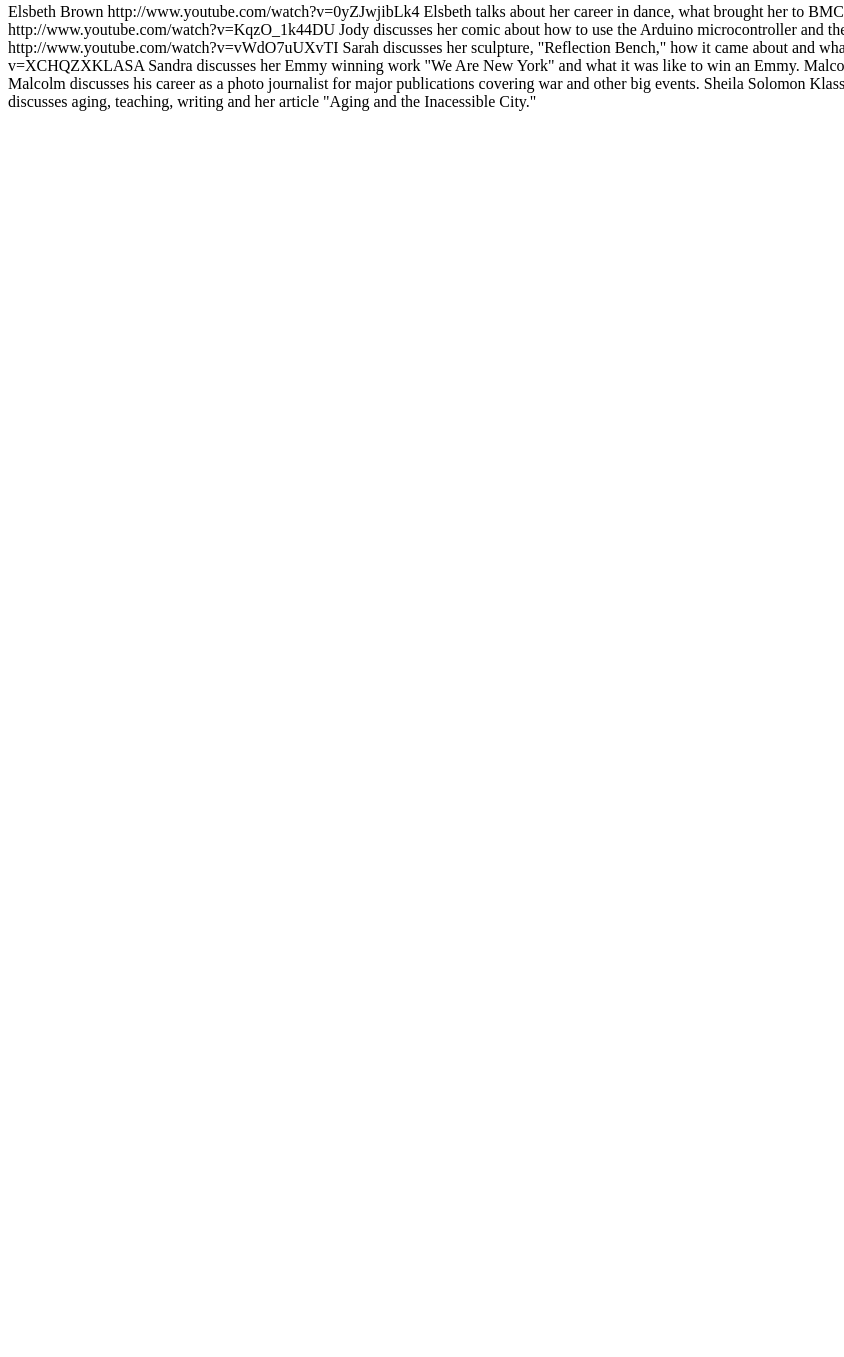
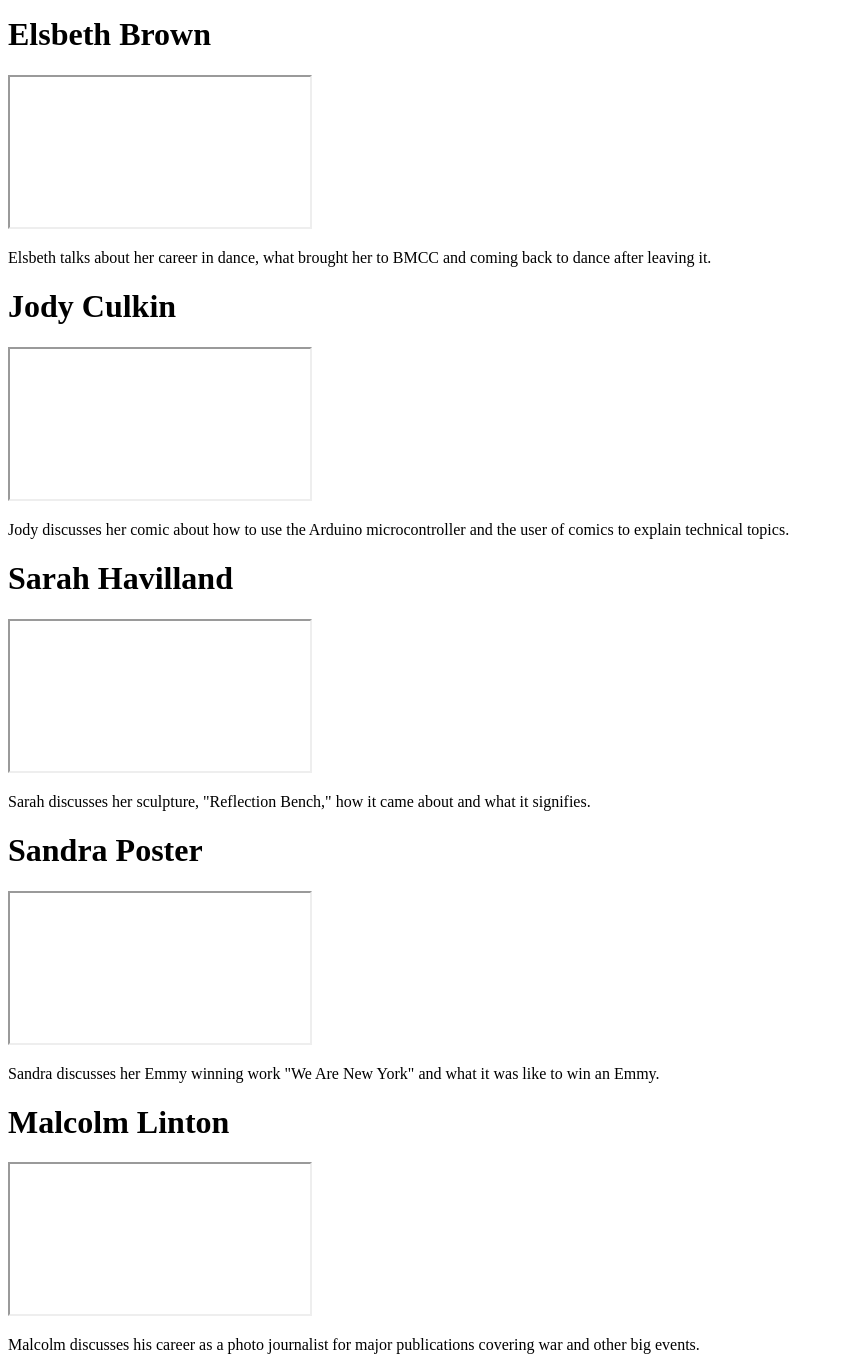
Before and after one commit to Cmoore716/Careers-in-the-Creative-Arts, a plain HTML site: page video.html in a window 1280 px wide. Shown: the part 5-1362 px from the top of the page, without its empty margins (0-844 px from the left). Before the commit the page ends 800 px from the top, so only its background shows below. Drawn offline with Linux system fonts and the light colour scheme.

Commit message:
Update video.html

```diff
--- a/video.html
+++ b/video.html
@@ -11,25 +11,41 @@
 
 
 
+<div class "video1">
+<h1>Elsbeth Brown</h1>
+<iframe>http://www.youtube.com/watch?v=0yZJwjibLk4</iframe>
+<p>Elsbeth talks about her career in dance, what brought her to BMCC and coming back to dance after leaving it.</p>
+</div>
 
-Elsbeth Brown
-http://www.youtube.com/watch?v=0yZJwjibLk4
-Elsbeth talks about her career in dance, what brought her to BMCC and coming back to dance after leaving it.
-Jody Culkin
-http://www.youtube.com/watch?v=KqzO_1k44DU
-Jody discusses her comic about how to use the Arduino microcontroller and the user of comics to explain technical topics.
-Sarah Havilland
-http://www.youtube.com/watch?v=vWdO7uUXvTI
-Sarah discusses her sculpture, "Reflection Bench," how it came about and what it signifies.
-Sandra Poster
-http://www.youtube.com/watch?v=XCHQZXKLASA
-Sandra discusses her Emmy winning work "We Are New York" and what it was like to win an Emmy.
-Malcolm Linton
-http://www.youtube.com/watch?v=mEH70FEfisA
-Malcolm discusses his career as a photo journalist for major publications covering war and other big events.
-Sheila Solomon Klass
-http://www.youtube.com/watch?v=qBVQkzXpLvc
-Sheila discusses aging, teaching, writing and her article "Aging and the Inacessible City."
+<div class "video2">
+<h1>Jody Culkin</h1>
+<iframe>http://www.youtube.com/watch?v=KqzO_1k44DU</iframe>
+<p>Jody discusses her comic about how to use the Arduino microcontroller and the user of comics to explain technical topics.</p>
+</div>
+
+<div class "video3">
+<h1>Sarah Havilland</h1>
+<iframe>http://www.youtube.com/watch?v=vWdO7uUXvTI</iframe>
+<p>Sarah discusses her sculpture, "Reflection Bench," how it came about and what it signifies.</p>
+</div>
+
+<div class "video4">
+<h1>Sandra Poster</h1>
+<iframe>http://www.youtube.com/watch?v=XCHQZXKLASA</iframe>
+<p>Sandra discusses her Emmy winning work "We Are New York" and what it was like to win an Emmy.</p>
+</div>
+
+<div class "video5">
+<h1>Malcolm Linton</h1>
+<iframe>http://www.youtube.com/watch?v=mEH70FEfisA</iframe>
+<p>Malcolm discusses his career as a photo journalist for major publications covering war and other big events.</p>
+</div>
+
+<div class "video6">
+<h1>Sheila Solomon Klass</h1>
+<iframe>http://www.youtube.com/watch?v=qBVQkzXpLvc</iframe>
+<p>Sheila discusses aging, teaching, writing and her article "Aging and the Inacessible City."</p>
+</div>
 
 
 
```
